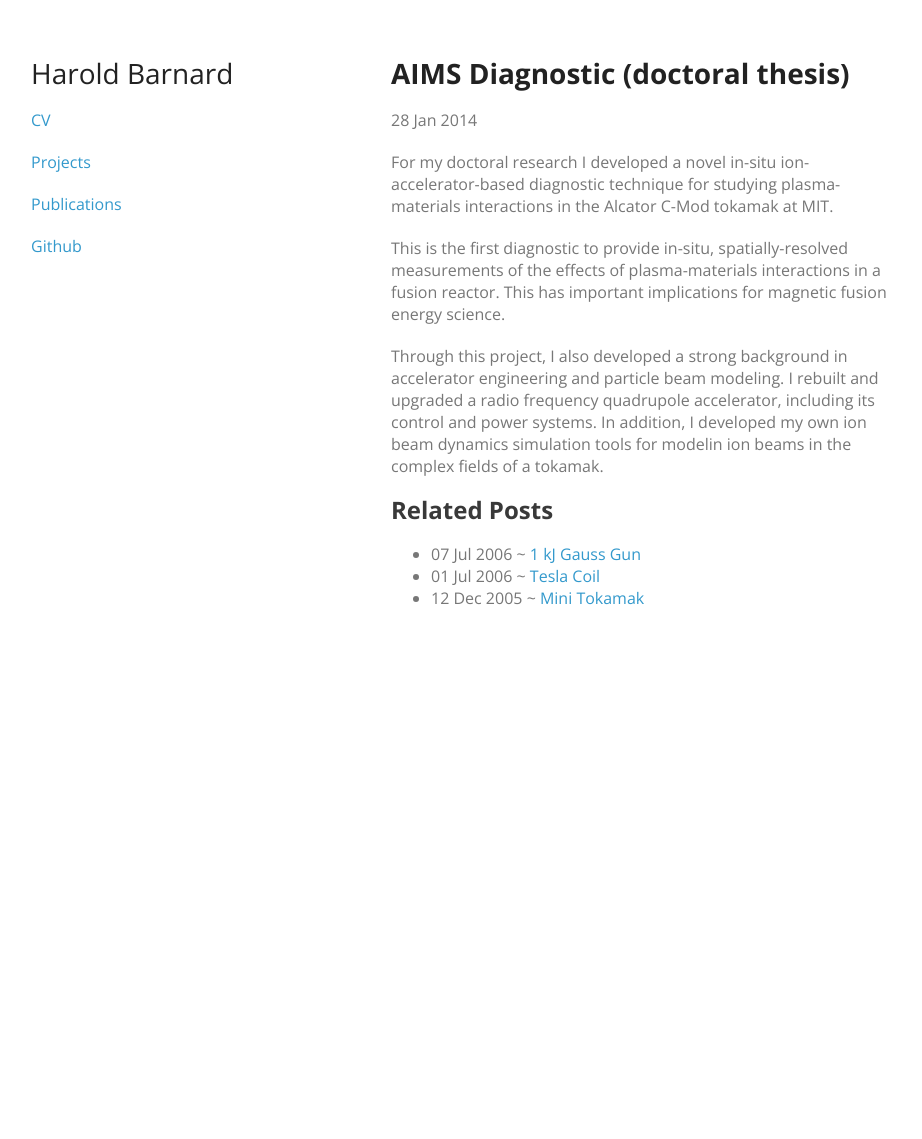
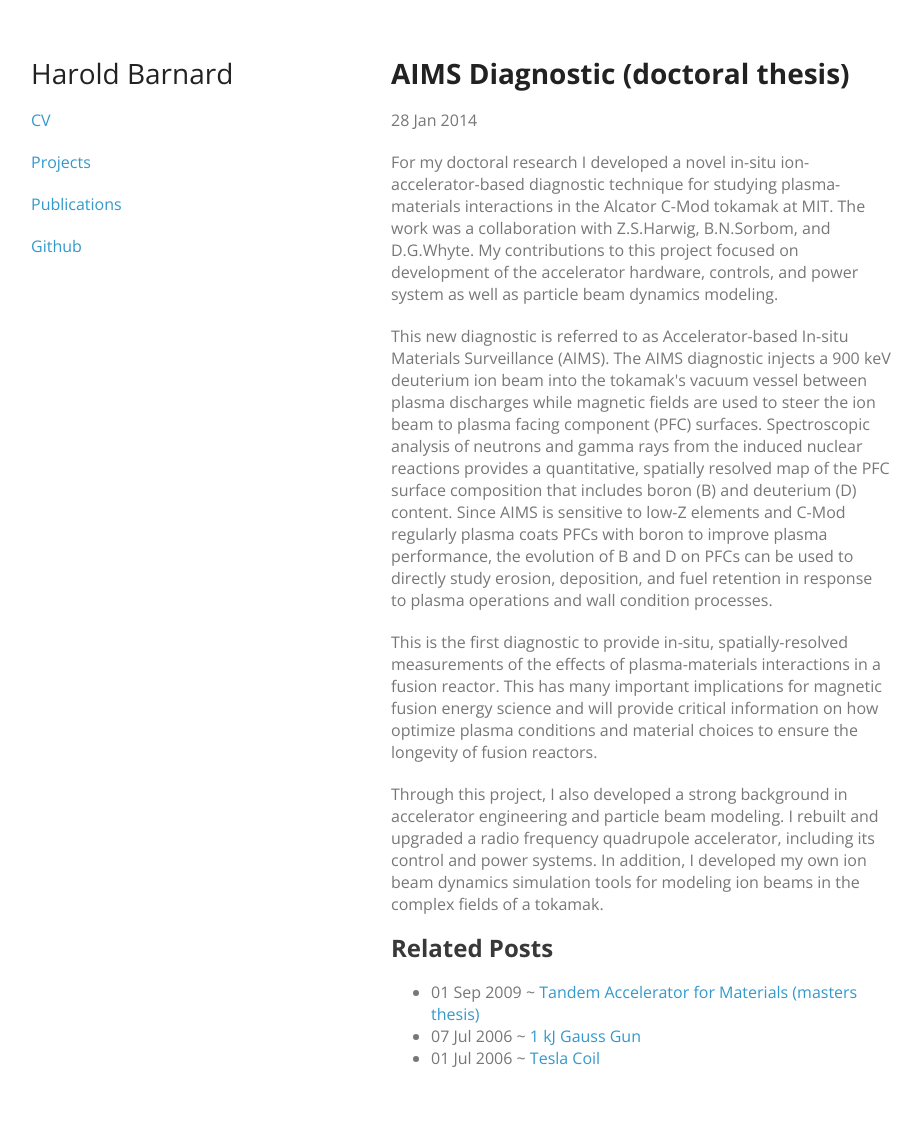
Before and after one commit to hbar/hbar.github.io, a Jekyll site: the page built from _posts/2014-01-28-aims-diagnostic.md, in a window 1280 px wide. Shown: the whole page, without its empty margins (179-1101 px from the left). Built offline with Jekyll 4.4.1, drawn with Linux system fonts in a browser that asks for light colours; before the commit the page ends 900 px from its top, so only the background shows below that.

Commit message:
more descriptions added

```diff
--- a/_posts/2014-01-28-aims-diagnostic.md
+++ b/_posts/2014-01-28-aims-diagnostic.md
@@ -4,14 +4,16 @@ layout: post
 permalink: aims-diagnostic
 ---
 
-For my doctoral research I developed a novel in-situ ion-accelerator-based diagnostic technique for
-studying plasma-materials interactions in the Alcator C-Mod tokamak at MIT.
+<p> For my doctoral research I developed a novel in-situ ion-accelerator-based diagnostic technique for
+studying plasma-materials interactions in the Alcator C-Mod tokamak at MIT. The work was a collaboration with Z.S.Harwig, B.N.Sorbom, and D.G.Whyte. My contributions to this project focused on development of the accelerator hardware, controls, and power system as well as particle beam dynamics modeling.</p>
 
-This is the first diagnostic to provide in-situ, spatially-resolved measurements of the effects
-of plasma-materials interactions in a fusion reactor. This has important implications for magnetic
-fusion energy science.
+<p> This new diagnostic is referred to as Accelerator-based In-situ Materials Surveillance (AIMS). The AIMS diagnostic injects a 900 keV deuterium ion beam into the tokamak's vacuum vessel between plasma discharges while magnetic fields are used to steer the ion beam to plasma facing component (PFC) surfaces. Spectroscopic analysis of neutrons and gamma rays from the induced nuclear reactions provides a quantitative, spatially resolved map of the PFC surface composition that includes boron (B) and deuterium (D) content. Since AIMS is sensitive to low-Z elements and C-Mod regularly plasma coats PFCs with boron to improve plasma performance, the evolution of B and D on PFCs can be used to directly study erosion, deposition, and fuel retention in response to plasma operations and wall condition processes. </p>
 
-Through this project, I also developed a strong background in accelerator engineering and particle
+<p>This is the first diagnostic to provide in-situ, spatially-resolved measurements of the effects
+of plasma-materials interactions in a fusion reactor. This has many important implications for magnetic
+fusion energy science and will provide critical information on how optimize plasma conditions and material choices to ensure the longevity of fusion reactors.</p>
+
+<p>Through this project, I also developed a strong background in accelerator engineering and particle
 beam modeling. I rebuilt and upgraded a radio frequency quadrupole accelerator, including its control
-and power systems. In addition, I developed my own ion beam dynamics simulation tools for modelin
-ion beams in the complex fields of a tokamak.
+and power systems. In addition, I developed my own ion beam dynamics simulation tools for modeling
+ion beams in the complex fields of a tokamak.</p>
```
Also changed, not shown: _posts/2000-01-01-robots.md (+8 -8 lines), _posts/2000-01-02-sailboat.md (+4 -4 lines), _posts/2004-12-30-x-ray-beam-visualization-system.md (+5 -4 lines), _posts/2005-12-12-tokamak.md (+4 -4 lines), _posts/2009-09-01-iba-tandem-accelerator.md (added, +13 -0 lines), index.md (+2 -2 lines), images/TandemAccelerator.jpg (added), images/TungstenMigration.png (added), 1 other file.
